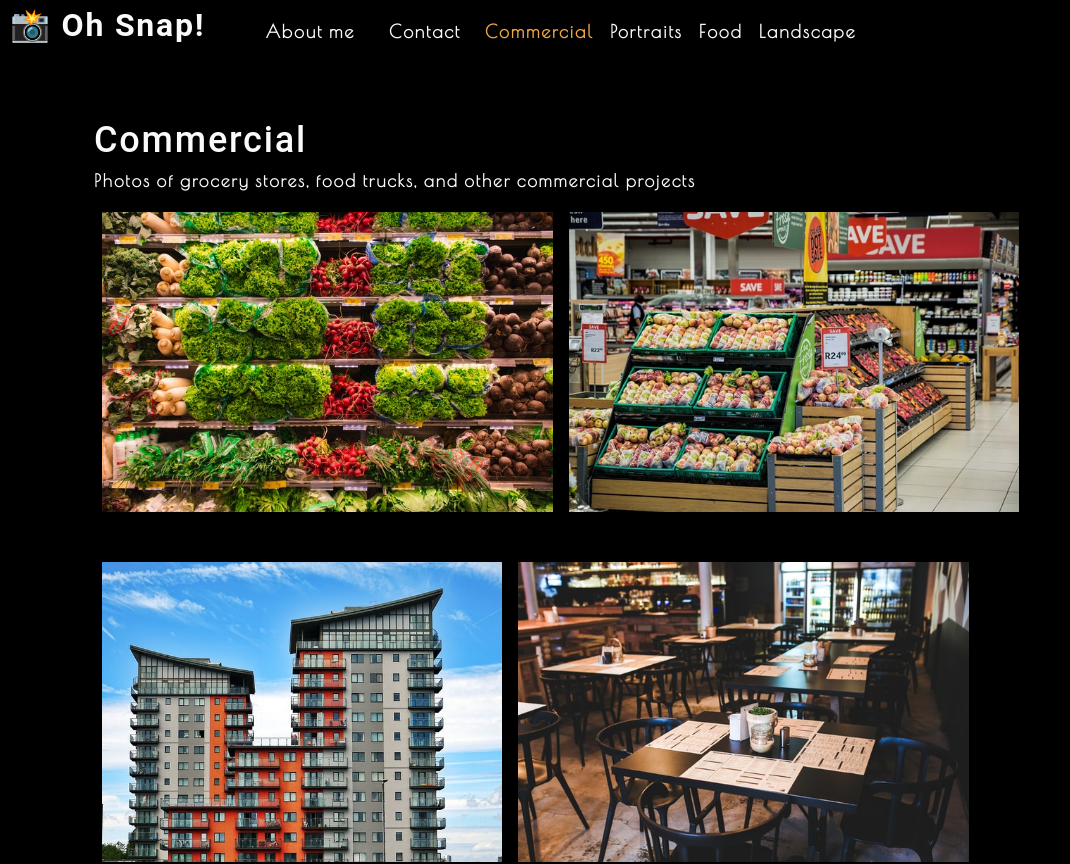
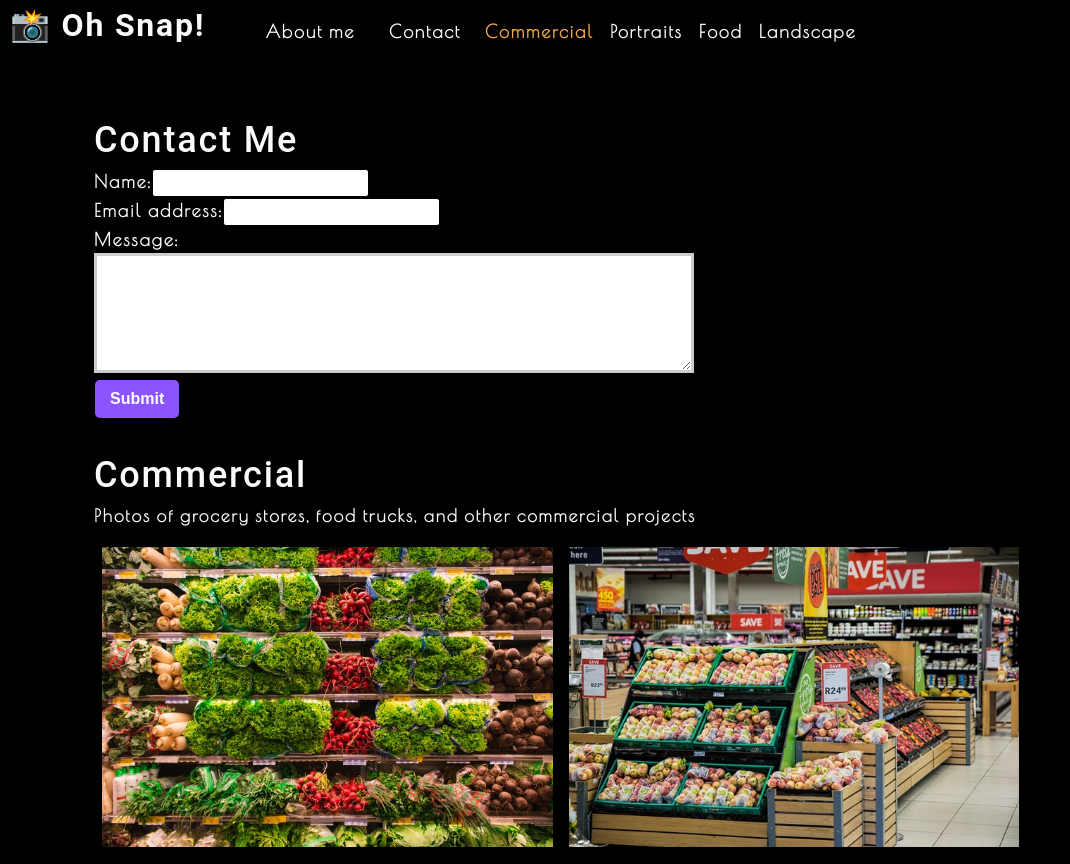
Before and after one commit to pmacdonald07/photo-port, a React (Create React App) app: page / in a window 1280 px wide. Shown: the top 864 px of the page, without its empty margins (0-1070 px from the left). Built offline with nearby package versions, Linux system fonts and the light colour scheme.

Commit message:
added form handling for contact form

```diff
--- a/src/App.js
+++ b/src/App.js
@@ -2,6 +2,7 @@
 import About from "./components/About";
 import Nav from "./components/Nav";
 import Gallery from "./components/Gallery";
+import ContactForm from "./components/Contact";
 
 function App() {
   const [categories] = useState([
@@ -28,10 +29,9 @@
         currentCategory={currentCategory}
       ></Nav>
       <main>
-        <div>
-          <Gallery currentCategory={currentCategory}></Gallery>
-          <About></About>
-        </div>
+        <ContactForm></ContactForm>
+        <Gallery currentCategory={currentCategory}></Gallery>
+        <About></About>
       </main>
     </div>
   );
--- /dev/null
+++ b/src/components/Contact/index.js
@@ -0,0 +1,59 @@
+import { useState } from "react";
+
+const ContactForm = () => {
+  const [formState, setFormState] = useState({
+    name: "",
+    email: "",
+    message: "",
+  });
+  const { name, email, message } = formState;
+
+  // We use the spread operator, ...formState, so we can retain the other key-value pairs in this object.
+  // Without the spread operator, the formState object would be overwritten to only contain the name: value key pair.
+  const handleChange = (e) => {
+    setFormState({ ...formState, [e.target.name]: e.target.value });
+  };
+
+  const handleSubmit = (e) => {
+    e.preventDefault();
+    console.log(formState);
+  };
+
+  return (
+    <section>
+      <h1>Contact Me</h1>
+      <form id="contact-form" onSubmit={handleSubmit}>
+        <div>
+          <label htmlFor="name">Name:</label>
+          <input
+            type="text"
+            name="name"
+            defaultValue={name}
+            onChange={handleChange}
+          />
+        </div>
+        <div>
+          <label htmlFor="email">Email address:</label>
+          <input
+            type="email"
+            name="email"
+            defaultValue={email}
+            onChange={handleChange}
+          />
+        </div>
+        <div>
+          <label htmlFor="message">Message:</label>
+          <textarea
+            name="message"
+            rows="5"
+            defaultValue={message}
+            onChange={handleChange}
+          />
+        </div>
+        <button type="submit">Submit</button>
+      </form>
+    </section>
+  );
+};
+
+export default ContactForm;
```
